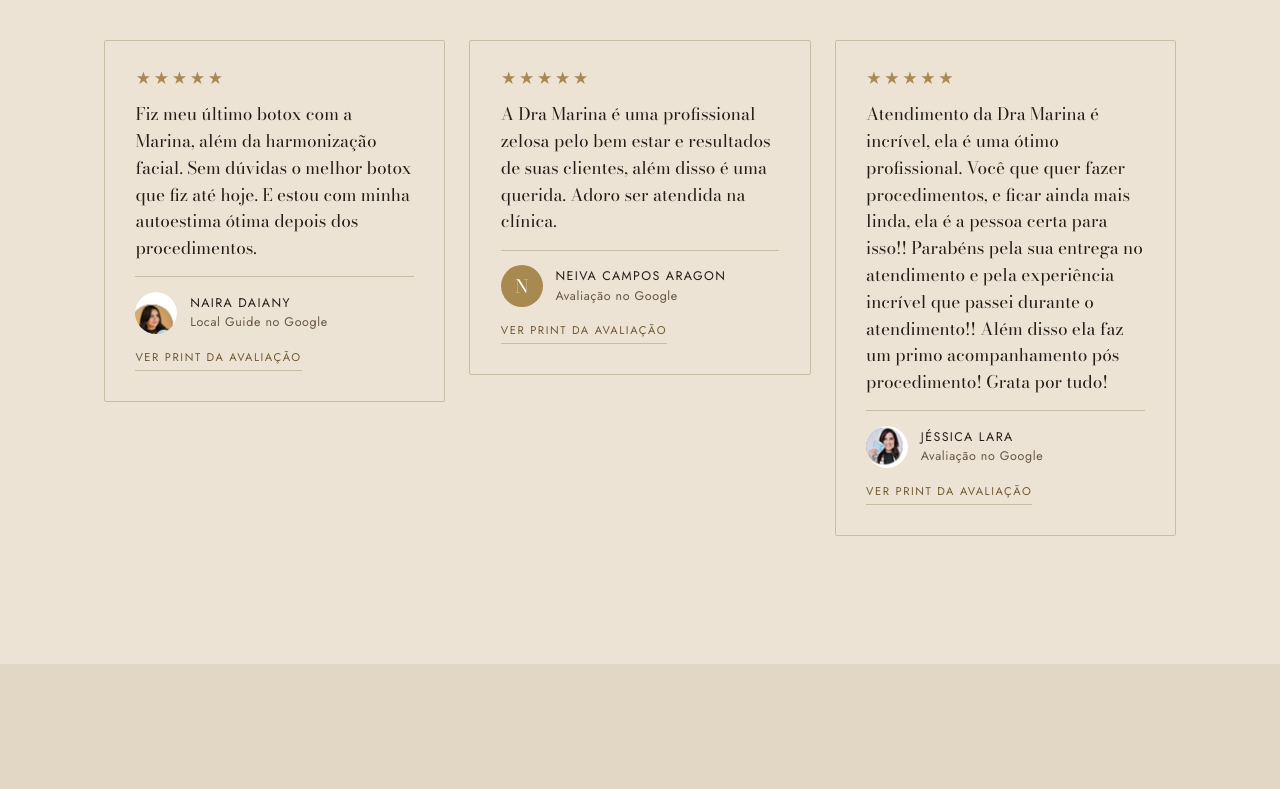
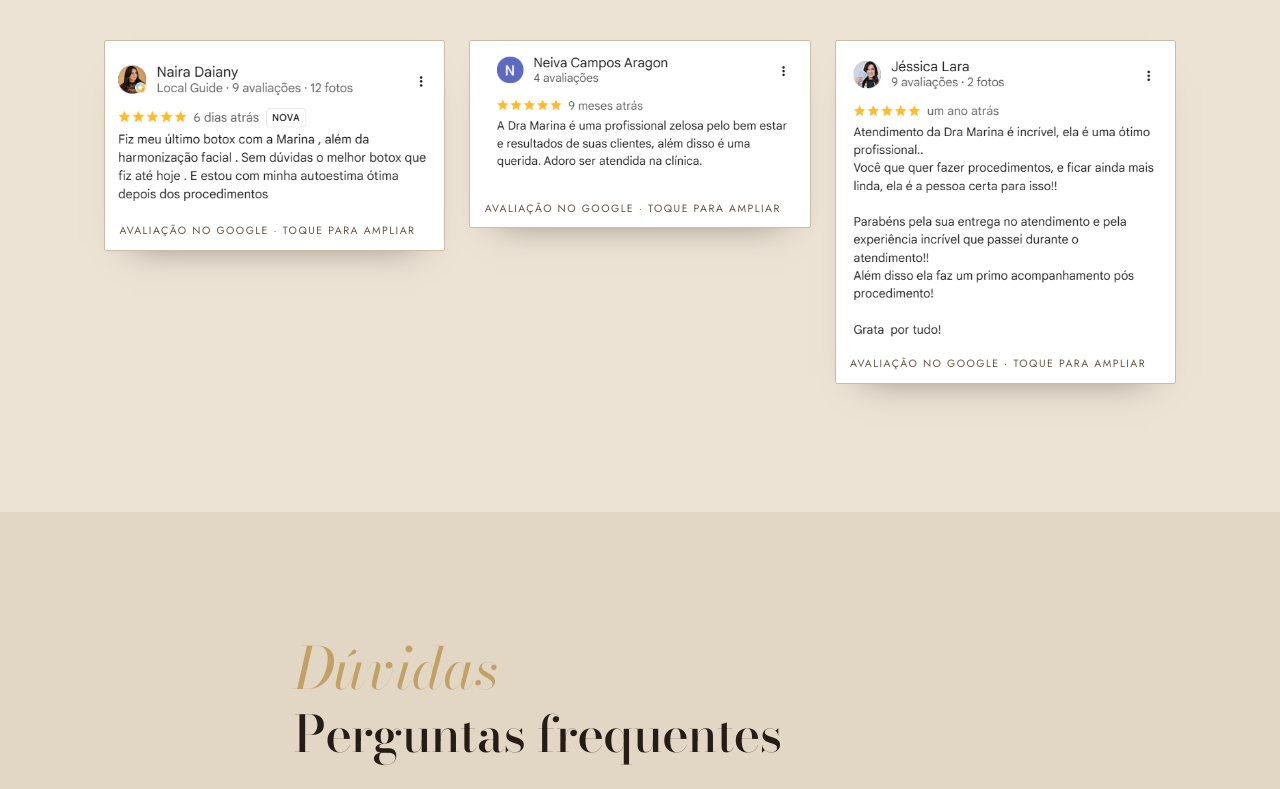
Before and after one commit to maxwel7639-pixel/dra.marinascheid, a plain HTML site: page index.html in a window 1280 px wide. Shown: the part 7260-8049 px from the top of the page. Drawn offline with nearby package versions, Linux system fonts and the light colour scheme.

Commit message:
Mostra os prints das avaliacoes em vez do texto transcrito
Ajuste pedido pelo Maxwel: a secao exibe as proprias imagens das
avaliacoes do Google, nao a transcricao.

- cartas viram <figure class="print"> com o screenshot numa placa
  branca, clicavel para abrir em tamanho original
- transcricao vai para o alt de cada imagem (imagem de texto precisa
  disso para leitor de tela e busca)
- some o CSS das cartas transcritas e os avatares recortados, que nao
  tem mais uso

Legibilidade conferida: print de ~470px nativos em card de ~350px no
celular reduz em vez de ampliar, entao fica nitido.

Co-Authored-By: Claude Opus 5 <noreply@anthropic.com>

```diff
--- a/index.html
+++ b/index.html
@@ -339,39 +339,34 @@
       <a class="btn btn--linha btn--mini" href="https://www.google.com/search?q=Marina+Scheid+Est%C3%A9tica+Avan%C3%A7ada+Os%C3%B3rio" target="_blank" rel="noopener">Ler no Google</a>
     </div>
 
-    <!-- Avaliações reais do Google, transcritas dos prints em img/depoimentos/.
-         Cada carta linka o print original como comprovação. -->
+    <!-- Prints das avaliações reais do Google. O alt de cada imagem carrega a
+         transcrição — imagem de texto precisa disso para leitor de tela e busca.
+         Clicar abre o print em tamanho original. -->
     <div class="cartas">
 
-      <article class="carta">
-        <span class="carta__estrelas" aria-label="5 de 5 estrelas">&#9733;&#9733;&#9733;&#9733;&#9733;</span>
-        <p class="carta__txt">Fiz meu último botox com a Marina, além da harmonização facial. Sem dúvidas o melhor botox que fiz até hoje. E estou com minha autoestima ótima depois dos procedimentos.</p>
-        <div class="carta__rodape">
-          <img class="carta__avatar" src="img/depoimentos/avatar-naira.jpg" width="96" height="96" loading="lazy" alt="">
-          <p class="carta__autor">Naira Daiany <span>Local Guide no Google</span></p>
-        </div>
-        <a class="carta__print" href="img/depoimentos/print-naira.png" target="_blank" rel="noopener">ver print da avaliação</a>
-      </article>
+      <figure class="print">
+        <a href="img/depoimentos/print-naira.png" target="_blank" rel="noopener">
+          <img src="img/depoimentos/print-naira.png" width="459" height="232" loading="lazy"
+               alt="Avaliação 5 estrelas de Naira Daiany, Local Guide no Google: Fiz meu último botox com a Marina, além da harmonização facial. Sem dúvidas o melhor botox que fiz até hoje. E estou com minha autoestima ótima depois dos procedimentos.">
+        </a>
+        <figcaption>Avaliação no Google · toque para ampliar</figcaption>
+      </figure>
 
-      <article class="carta">
-        <span class="carta__estrelas" aria-label="5 de 5 estrelas">&#9733;&#9733;&#9733;&#9733;&#9733;</span>
-        <p class="carta__txt">A Dra Marina é uma profissional zelosa pelo bem estar e resultados de suas clientes, além disso é uma querida. Adoro ser atendida na clínica.</p>
-        <div class="carta__rodape">
-          <span class="carta__avatar carta__avatar--letra" aria-hidden="true">N</span>
-          <p class="carta__autor">Neiva Campos Aragon <span>Avaliação no Google</span></p>
-        </div>
-        <a class="carta__print" href="img/depoimentos/print-neiva.png" target="_blank" rel="noopener">ver print da avaliação</a>
-      </article>
+      <figure class="print">
+        <a href="img/depoimentos/print-neiva.png" target="_blank" rel="noopener">
+          <img src="img/depoimentos/print-neiva.png" width="485" height="211" loading="lazy"
+               alt="Avaliação 5 estrelas de Neiva Campos Aragon no Google: A Dra Marina é uma profissional zelosa pelo bem estar e resultados de suas clientes, além disso é uma querida. Adoro ser atendida na clínica.">
+        </a>
+        <figcaption>Avaliação no Google · toque para ampliar</figcaption>
+      </figure>
 
-      <article class="carta">
-        <span class="carta__estrelas" aria-label="5 de 5 estrelas">&#9733;&#9733;&#9733;&#9733;&#9733;</span>
-        <p class="carta__txt">Atendimento da Dra Marina é incrível, ela é uma ótimo profissional. Você que quer fazer procedimentos, e ficar ainda mais linda, ela é a pessoa certa para isso!! Parabéns pela sua entrega no atendimento e pela experiência incrível que passei durante o atendimento!! Além disso ela faz um primo acompanhamento pós procedimento! Grata por tudo!</p>
-        <div class="carta__rodape">
-          <img class="carta__avatar" src="img/depoimentos/avatar-jessica.jpg" width="96" height="96" loading="lazy" alt="">
-          <p class="carta__autor">Jéssica Lara <span>Avaliação no Google</span></p>
-        </div>
-        <a class="carta__print" href="img/depoimentos/print-jessica.png" target="_blank" rel="noopener">ver print da avaliação</a>
-      </article>
+      <figure class="print">
+        <a href="img/depoimentos/print-jessica.png" target="_blank" rel="noopener">
+          <img src="img/depoimentos/print-jessica.png" width="471" height="433" loading="lazy"
+               alt="Avaliação 5 estrelas de Jéssica Lara no Google: Atendimento da Dra Marina é incrível, ela é uma ótimo profissional. Você que quer fazer procedimentos, e ficar ainda mais linda, ela é a pessoa certa para isso!! Parabéns pela sua entrega no atendimento e pela experiência incrível que passei durante o atendimento!! Além disso ela faz um primo acompanhamento pós procedimento! Grata por tudo!">
+        </a>
+        <figcaption>Avaliação no Google · toque para ampliar</figcaption>
+      </figure>
 
     </div>
   </div>
--- a/styles.css
+++ b/styles.css
@@ -453,43 +453,23 @@ a{ color:var(--ouro-txt); }
 .google-bloco p{ margin:0; max-width:52ch; font-size:.96rem; }
 
 .cartas{ display:grid; gap:clamp(1rem,2.5vw,1.5rem); align-items:start; }
-.carta{
+
+/* prints das avaliações do Google — placa branca para o screenshot
+   (fundo branco) não flutuar solto sobre o papel creme */
+.print{
+  margin:0; background:#fff;
   border:1px solid var(--linha); border-radius:var(--raio);
-  padding:clamp(1.4rem,3vw,1.9rem); background:var(--creme);
-  display:flex; flex-direction:column; gap:.9rem;
+  padding:.55rem .55rem .35rem;
+  box-shadow:0 20px 36px -28px rgba(36,28,23,.55);
+  transition:transform .35s ease, box-shadow .35s ease;
 }
-.carta__estrelas{ color:var(--ouro-med); letter-spacing:.14em; font-size:.95rem; line-height:1; }
-.carta__txt{
-  font-family:var(--serif); font-size:1.08rem; line-height:1.55; color:var(--tinta); margin:0;
+.print:hover{ transform:translateY(-3px); box-shadow:0 26px 44px -28px rgba(36,28,23,.6); }
+.print a{ display:block; border-radius:1px; overflow:hidden; }
+.print img{ width:100%; height:auto; }
+.print figcaption{
+  font-size:.66rem; letter-spacing:.14em; text-transform:uppercase;
+  color:var(--tinta-45); padding:.6rem .35rem .25rem;
 }
-.carta__rodape{
-  display:flex; align-items:center; gap:.8rem;
-  padding-top:.9rem; border-top:1px solid var(--linha); margin-top:auto;
-}
-.carta__avatar{
-  width:42px; height:42px; flex:0 0 42px; border-radius:50%;
-  object-fit:cover; background:var(--creme-2);
-}
-.carta__avatar--letra{
-  display:grid; place-items:center;
-  background:var(--ouro-med); color:#fff;
-  font-family:var(--serif); font-size:1.15rem; line-height:1;
-}
-.carta__autor{
-  margin:0; font-size:.78rem; letter-spacing:.11em; text-transform:uppercase;
-  color:var(--tinta); line-height:1.3;
-}
-.carta__autor span{
-  display:block; letter-spacing:.05em; text-transform:none; font-size:.78rem;
-  color:var(--tinta-45); margin-top:.2rem;
-}
-.carta__print{
-  align-self:flex-start; font-size:.7rem; letter-spacing:.14em; text-transform:uppercase;
-  color:var(--ouro-txt); text-decoration:none;
-  border-bottom:1px solid var(--linha); padding-bottom:.15rem;
-  transition:border-color .3s, color .3s;
-}
-.carta__print:hover{ color:var(--tinta); border-bottom-color:var(--ouro-med); }
 @media (min-width:760px){ .cartas{ grid-template-columns:repeat(3,1fr); } }
 
 /* ---------------- FAQ ---------------- */
```
Also changed, not shown: img/depoimentos/avatar-jessica.jpg (deleted), img/depoimentos/avatar-naira.jpg (deleted), 1 other file.
